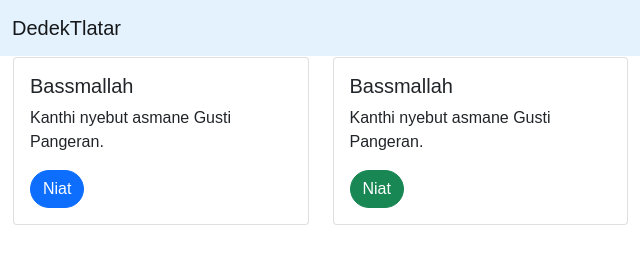
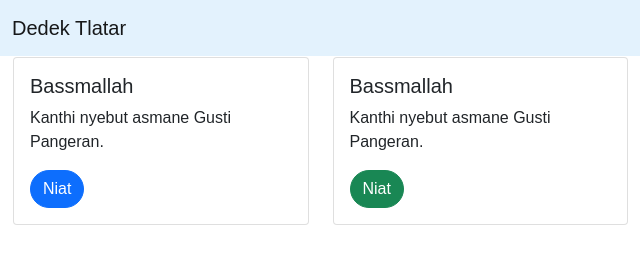
Before and after one commit to DedekTlatar/dedek.github.io, a plain HTML site: page index.html in a window 1280 px wide. Shown: the full height of the page, 0-640 px from the left. Drawn offline with nearby package versions, Linux system fonts and the light colour scheme.

Commit message:
index.html

```diff
--- a/index.html
+++ b/index.html
@@ -41,7 +41,7 @@
   <body>
    <nav class="navbar navbar-light" style="background-color: #e3f2fd;">
   <div class="container-fluid">
-    <a class="navbar-brand" href="#">DedekTlatar</a>
+    <a class="navbar-brand" href="#">Dedek Tlatar</a>
     <button class="navbar-toggler" type="button" data-bs-toggle="collapse" data-bs-target="#navbarSupportedContent" aria-controls="navbarSupportedContent" aria-expanded="false" aria-label="Toggle navigation">
       <span class="navbar-toggler-icon"></span>
     </button>
```
